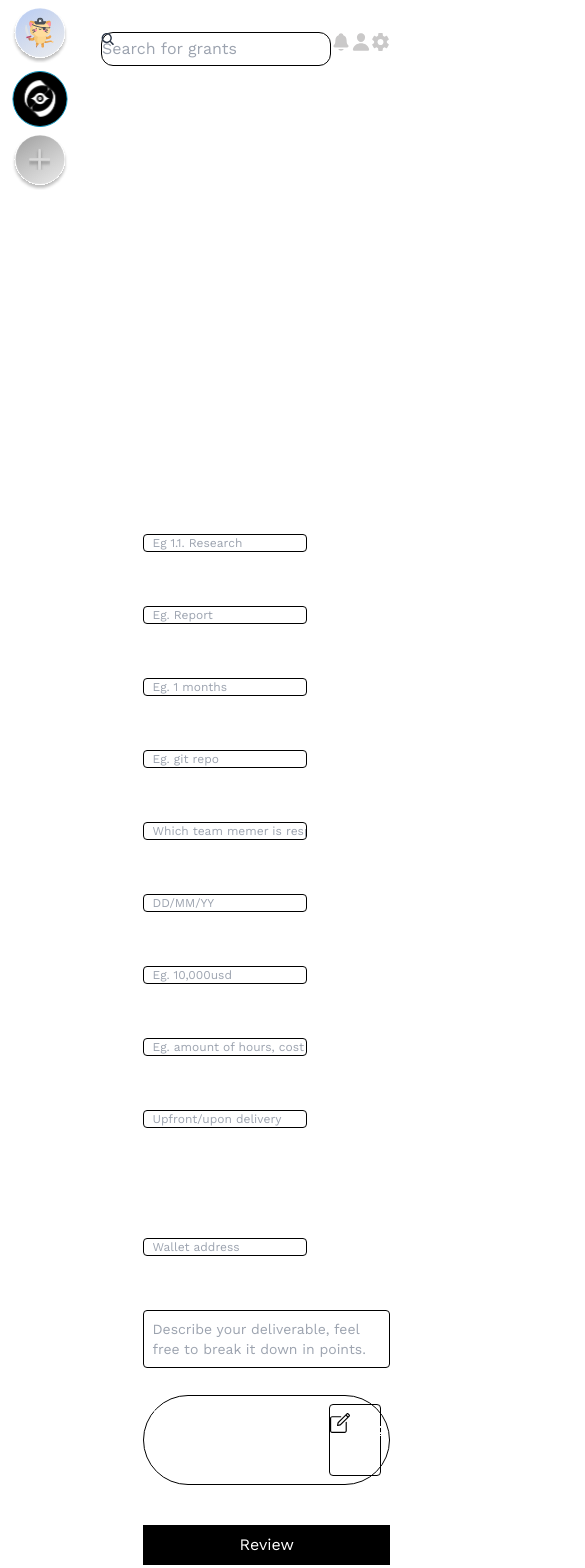
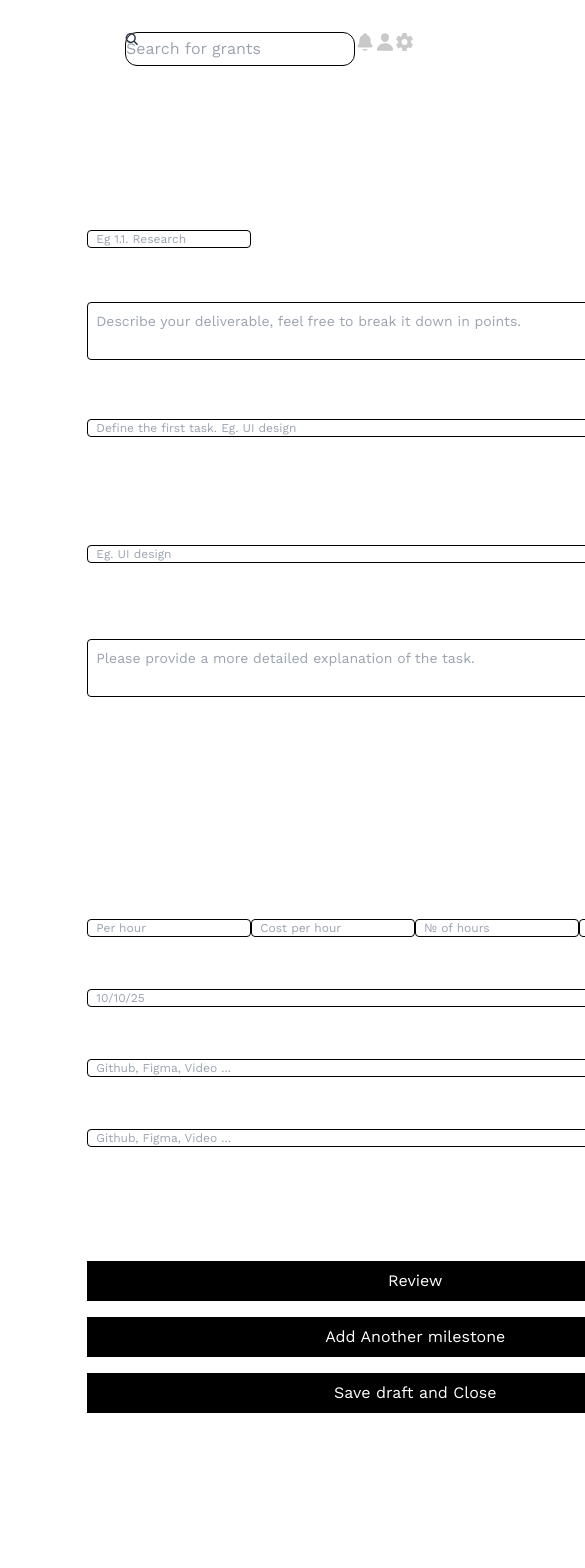
Before and after one commit to OrdumLTD/Ordum-Client-MVP, a Next.js app: page /submitproposal/milestones in a window 390 px wide. Shown: the top 1568 px of the page, 585 px wide, since content can reach past the window. After the commit the page ends 1493 px from the top, so only its background shows below. Built offline with nearby package versions, Linux system fonts and the light colour scheme.

Commit message:
UI changed

```diff
--- a/src/Components/submitProposal/milestones/index.tsx
+++ b/src/Components/submitProposal/milestones/index.tsx
@@ -1,12 +1,14 @@
-'use client';
+"use client";
 
 import Image from "next/image";
 import { useContext, useEffect } from "react";
 import { useRouter } from "next/navigation";
+import Task from "@/Components/tast/task";
+
 // import ChainApiContext from "@/store/apiContext";
 
 // import WalletContext from "@/store/walletContext";
-import  Milestone  from "./milestone";
+import Milestone from "./milestone";
 import { useProfileContext } from "@/Context/ProfileStore";
 import { useProposalContext } from "@/Context/submitPropolsal";
 
@@ -15,10 +17,9 @@ type Props = {
 };
 
 const SubmitPropolsalMilestones: React.FC<Props> = (props) => {
-  const {changeToStep} = useProposalContext();
+  const { changeToStep } = useProposalContext();
   // const walletCtx = useContext(WalletContext);
   const router = useRouter();
-
 
   // Proposal submission
   // APIContext
@@ -41,16 +42,7 @@ const SubmitPropolsalMilestones: React.FC<Props> = (props) => {
   return (
     <div className="xl:ml-48 2xl:ml-60 p-10">
       <div className="max-w-[33rem] flex flex-col">
-
         <h2 className="mt-8 text-4xl font-semibold">Milestones</h2>
-
-        <p className="mt-4">
-          Please provide a list of milestone deliverables. This list should
-          closely reflect the list of deliverables agreed by your team to reach
-          the solution, along with resources needed for development and
-          timelines. If your project includes any technical development, each
-          item in the list should include a link to the deliverable itself:
-        </p>
 
         <div className="mt-10">
           <label className="mt-4 text-xl flex">
@@ -59,89 +51,6 @@ const SubmitPropolsalMilestones: React.FC<Props> = (props) => {
           <input
             className="mt-2 text-gray-500  w-[33rem] text-xs md:text-sm bg-white border border-black rounded pl-2  md:py-2 focus:outline-none"
             placeholder="Eg 1.1. Research"
-            type="text"
-          />
-
-          <label className="mt-4 text-xl flex">
-            <span>Deliverable</span>
-          </label>
-          <input
-            className="mt-2 text-gray-500  w-[33rem] text-xs md:text-sm bg-white border border-black rounded pl-2  md:py-2 focus:outline-none"
-            placeholder="Eg. Report"
-            type="text"
-          />
-
-          <label className="mt-4 text-xl flex">
-            <span>Duration</span>
-          </label>
-          <input
-            className="mt-2 text-gray-500  w-[33rem] text-xs md:text-sm bg-white border border-black rounded pl-2  md:py-2 focus:outline-none"
-            placeholder="Eg. 1 months"
-            type="text"
-          />
-
-          <label className="mt-4 text-xl flex">
-            <span>Link to deliverable</span>
-          </label>
-          <input
-            className="mt-2 text-gray-500  w-[33rem] text-xs md:text-sm bg-white border border-black rounded pl-2  md:py-2 focus:outline-none"
-            placeholder="Eg. git repo"
-            type="text"
-          />
-
-          <label className="mt-4 text-xl flex">
-            <span>Assigned</span>
-          </label>
-          <input
-            className="mt-2 text-gray-500  w-[33rem] text-xs md:text-sm bg-white border border-black rounded pl-2  md:py-2 focus:outline-none"
-            placeholder="Which team memer is responsible for this"
-            type="text"
-          />
-
-          <label className="mt-4 text-xl flex">
-            <span>Deadline</span>
-          </label>
-          <input
-            className="mt-2 text-gray-500  w-[33rem] text-xs md:text-sm bg-white border border-black rounded pl-2  md:py-2 focus:outline-none"
-            placeholder="DD/MM/YY"
-            type="text"
-          />
-
-          <label className="mt-4 text-xl flex">
-            <span>Total Cost</span>
-          </label>
-          <input
-            className="mt-2 text-gray-500  w-[33rem] text-xs md:text-sm bg-white border border-black rounded pl-2  md:py-2 focus:outline-none"
-            placeholder="Eg. 10,000usd"
-            type="text"
-          />
-
-          <label className="mt-4 text-xl flex">
-            <span>Cost breakbown</span>
-          </label>
-          <input
-            className="mt-2 text-gray-500  w-[33rem] text-xs md:text-sm bg-white border border-black rounded pl-2  md:py-2 focus:outline-none"
-            placeholder="Eg. amount of hours, cost per hour, link to sheet"
-            type="text"
-          />
-
-          <label className="mt-4 text-xl flex">
-            <span>Payment conditions</span>
-          </label>
-          <input
-            className="mt-2 text-gray-500  w-[33rem] text-xs md:text-sm bg-white border border-black rounded pl-2  md:py-2 focus:outline-none"
-            placeholder="Upfront/upon delivery"
-            type="text"
-          />
-
-          <label className="mt-4 text-xl flex">
-            <span>
-              Recipient Address(leave blank if the same as applicant).
-            </span>
-          </label>
-          <input
-            className="mt-2 text-gray-500  w-[33rem] text-xs md:text-sm bg-white border border-black rounded pl-2  md:py-2 focus:outline-none"
-            placeholder="Wallet address"
             type="text"
           />
 
@@ -156,7 +65,7 @@ const SubmitPropolsalMilestones: React.FC<Props> = (props) => {
             placeholder="Describe your deliverable, feel free to break it down in points. "
           />
 
-          <Milestone />
+          <Task />
 
           {/* Button Row - take one level up */}
 
--- a/src/Components/tast/task.tsx
+++ b/src/Components/tast/task.tsx
@@ -9,9 +9,12 @@ const Task: React.FC<Props> = (props) => {
   const [numberOfHours, setNumberOfHours] = useState(0);
   const [totalCost, setTotalCost] = useState("");
 
-  const calucalteTotal = (costPerHour: number | string, totalCost : number | string) => {
-    return (+costPerHour * +totalCost)
-  }
+  const calucalteTotal = (
+    costPerHour: number | string,
+    totalCost: number | string
+  ) => {
+    return +costPerHour * +totalCost;
+  };
 
   return (
     <div className={"flex flex-col w-[33rem] " + props.className}>
@@ -60,10 +63,14 @@ const Task: React.FC<Props> = (props) => {
       />
 
       <label className="mt-4 text-xl flex">
-        <span className="text-sm">Assigne a team member</span>
+        <span className="text-sm">Assign a team member (commign soon)</span>
       </label>
 
       <p>Dropdow with team members</p>
+
+      <label className="mt-4 text-xl flex">
+        <span className="text-sm">Assign a team member (commign soon)</span>
+      </label>
 
       <button className="mt-4 border border-white rounded-full py-4 w-full ">
         + Add member to this task (soon)
@@ -111,6 +118,43 @@ const Task: React.FC<Props> = (props) => {
           onChange={(e) => setTotalCost(e.target.value)}
         />
       </div>
+
+      <label className="mt-4 text-xl flex">
+        <span className="text-sm">Task Dedline</span>
+      </label>
+      <input
+        className="mt-4 text-gray-500 text-xs md:text-sm bg-white border border-black rounded pl-2  md:py-2 focus:outline-none"
+        placeholder="10/10/25"
+        type="text"
+        // value={name}
+        // onChange={(e) => setName(e.target.value)}
+      />
+
+      <label className="mt-4 text-xl flex">
+        <span className="text-sm">Link to deliverable</span>
+      </label>
+      <input
+        className="mt-4 text-gray-500 text-xs md:text-sm bg-white border border-black rounded pl-2  md:py-2 focus:outline-none"
+        placeholder="Github, Figma, Video ... "
+        type="text"
+        // value={name}
+        // onChange={(e) => setName(e.target.value)}
+      />
+
+      <label className="mt-4 text-xl flex">
+        <span className="text-sm">Deliverable name</span>
+      </label>
+      <input
+        className="mt-4 text-gray-500 text-xs md:text-sm bg-white border border-black rounded pl-2  md:py-2 focus:outline-none"
+        placeholder="Github, Figma, Video ... "
+        type="text"
+        // value={name}
+        // onChange={(e) => setName(e.target.value)}
+      />
+
+      <button className="mt-4 border border-white rounded-full py-4 w-full ">
+        + Add link
+      </button>
     </div>
   );
 };
--- a/src/app/test/page.tsx
+++ b/src/app/test/page.tsx
@@ -53,8 +53,8 @@ const Test = () => {
               <h1 className="text-2xl font-bold">Team page</h1>
               <Team
                 members={[
-                  { name: "Jane Doe1", role: "The boss" },
                   { name: "Jane Doe", role: "The boss" },
+                  { name: "Crypto Joe", role: "The tech guy" },
                 ]}
               />
             </div>
```
Also changed, not shown: src/Components/profileAbout/summary/bio.tsx (+11 -10 lines).
